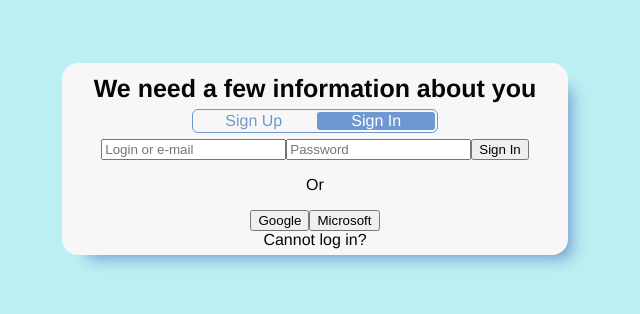
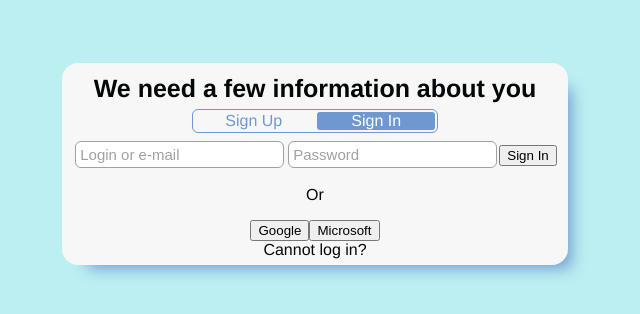
Before and after one commit to pasiastazebra/login-form-demo, a Vue app in the folder login-form/: page /signin in a window 1280 px wide. Shown: the top 314 px of the page, without its empty margins (325-965 px from the left). Built offline with nearby package versions, Linux system fonts and the light colour scheme.

Commit message:
Sing In text styling

```diff
--- a/login-form/src/components/form_components/SignIn.vue
+++ b/login-form/src/components/form_components/SignIn.vue
@@ -24,4 +24,28 @@ export default {
 
 <style scoped lang="scss">
 
+//color var
+
+$color: #a1a1a1;
+
+.field {
+  padding: 4px;
+     font-size: 15px;
+     border-width: 1px;
+     border-color: $color;
+     color: $color;
+     border-style: solid;
+     border-radius: 6px;
+
+     margin: 2px;
+     max-width: 45%;
+     &:focus {
+      outline:none;
+     }
+
+     &::placeholder {
+      color: $color;
+     }
+}
+
 </style>
```
